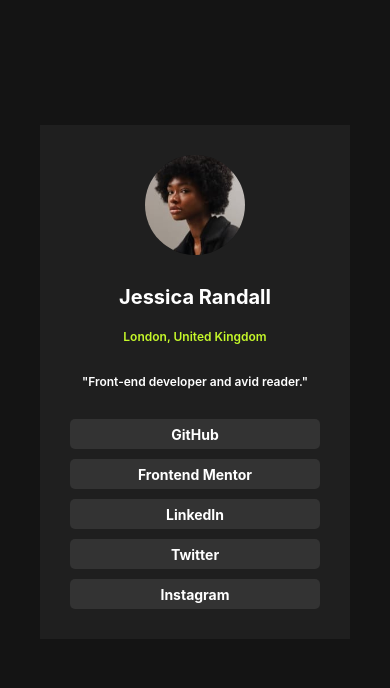
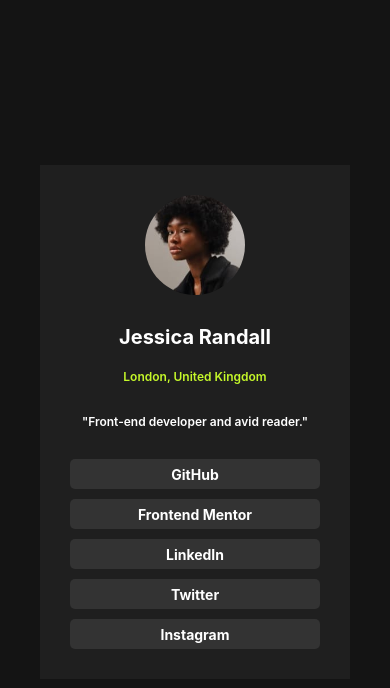
Before and after one commit to Arunkutty06/ForntEndMentor-Social-links-profile, a plain HTML site: page index.html in a window 390 px wide. Drawn offline with Linux system fonts and the light colour scheme; a web font is replaced by a local one.

Commit message:
fix: resolved responsive

```diff
--- a/assets/style.css
+++ b/assets/style.css
@@ -10,8 +10,10 @@
     src: url("assets\fonts\static\Inter-Bold.ttf");
 }
 body{
-    justify-items: center;
-    margin-top: 125px;
+    display: grid;
+    place-content: center;
+    min-height: 100vh;
+
 }
 .container{
     background-color: hsl(0, 0%, 12%);
```
